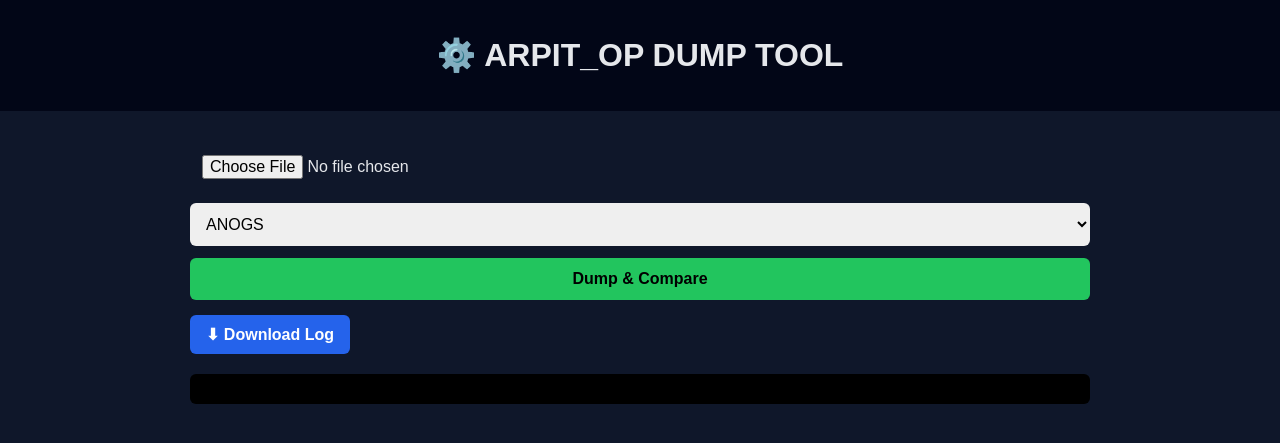
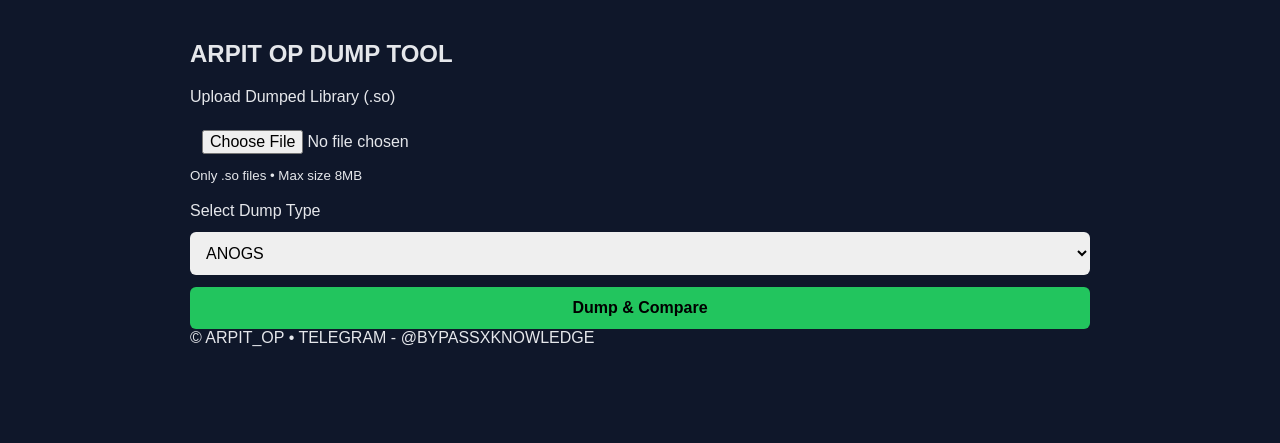
Before and after one commit to ARPITDIXIT789/dump-web, a Flask app: page / in a window 1280 px wide. Shown: the top 443 px of the page. Run offline with Flask 3, Linux system fonts and the light colour scheme.

Commit message:
Refactor index.html for improved layout and functionality
Updated HTML structure and form handling for the ARPIT OP DUMP TOOL.

```diff
--- a/dump-web/templates/index.html
+++ b/dump-web/templates/index.html
@@ -1,43 +1,36 @@
 <!DOCTYPE html>
-<html>
+<html lang="en">
 <head>
-  <meta name="viewport" content="width=device-width,initial-scale=1">
-  <title>ARPIT_OP DUMP TOOL</title>
-  <link rel="stylesheet" href="/static/style.css">
+    <meta charset="UTF-8">
+    <title>ARPIT OP DUMP TOOL</title>
+    <link rel="stylesheet" href="{{ url_for('static', filename='style.css') }}">
 </head>
 <body>
 
-<header>
-  <h1>⚙️ ARPIT_OP  DUMP TOOL</h1>
-</header>
+<div class="container">
+    <h2>ARPIT OP DUMP TOOL</h2>
 
-<div class="container">
-  <form id="dumpForm">
-    <input type="file" name="lib" accept=".so" required>
+    <form method="post" action="/upload" enctype="multipart/form-data">
 
-    <select name="mode">
-      <option value="anogs">ANOGS</option>
-      <option value="hdmpve">HDMPVE</option>
-      <option value="ue4">UE4</option>
-    </select>
+        <label>Upload Dumped Library (.so)</label>
+        <input type="file" name="lib" accept=".so" required>
+        <small>Only .so files • Max size 8MB</small>
 
-    <button>Dump & Compare</button>
-  </form>
+        <br><br>
 
-  <a href="/download-log" class="download-btn">⬇ Download Log</a>
+        <label>Select Dump Type</label>
+        <select name="mode" required>
+            <option value="anogs">ANOGS</option>
+            <option value="hdmpve">HDMPVE</option>
+        </select>
 
-  <pre id="result"></pre>
+        <button type="submit">Dump & Compare</button>
+    </form>
+
+    <div class="footer">
+        © ARPIT_OP • TELEGRAM - @BYPASSXKNOWLEDGE
+    </div>
 </div>
-
-<script>
-document.getElementById("dumpForm").onsubmit = async e => {
-  e.preventDefault();
-  const form = new FormData(e.target);
-  const res = await fetch("/upload", { method: "POST", body: form });
-  document.getElementById("result").textContent =
-    JSON.stringify(await res.json(), null, 2);
-};
-</script>
 
 </body>
 </html>
```
